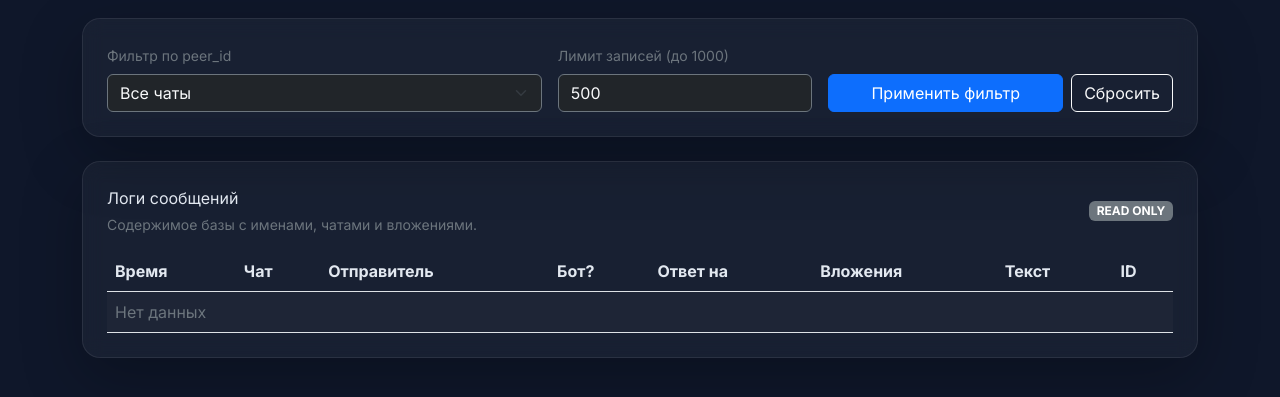
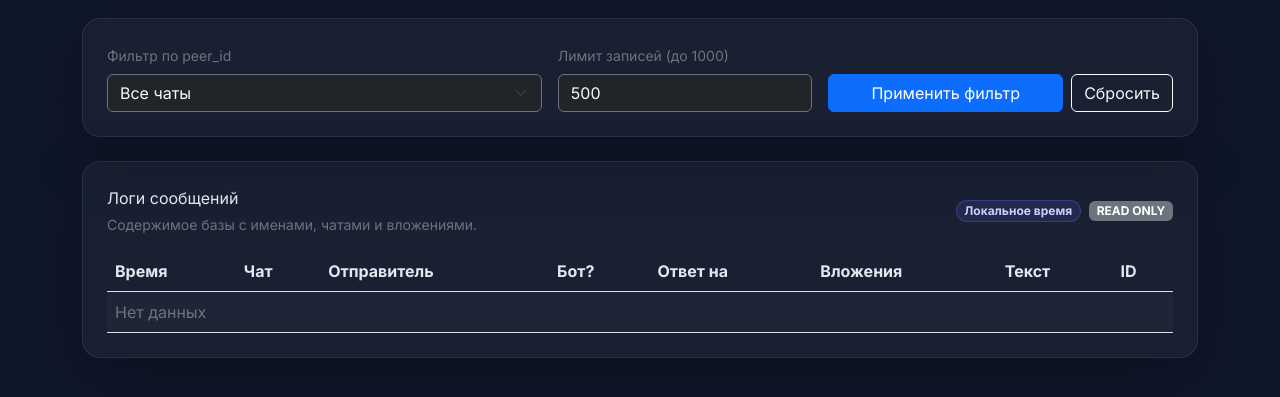
Before and after one commit to alexey-volnikov/nechaevka_bot, a Flask app: page /logs/full in a window 1280 px wide. Shown: the part 205-602 px from the top of the page. Run offline with Flask 3, Linux system fonts and the light colour scheme; data comes from the database, SQL or seed files in the repository; data that the repository does not hold is empty; parts of the project's set-up code (start-up, migrations or seed data) failed here and were passed over.

Commit message:
Handle local timezone formatting

```diff
--- a/app.py
+++ b/app.py
@@ -95,7 +95,8 @@ class BotState:
                 self.last_messages.pop(0)  # Удаляем самое старое сообщение при переполнении
         elif event_kind == "invite":  # Если событие связано с участниками
             self.invites += 1  # Увеличиваем счетчик приглашений/удалений
-        timestamp = datetime.utcnow().strftime("%H:%M:%S")  # Фиксируем время события в UTC
+        current_time = datetime.now().astimezone()  # Фиксируем локальное время с таймзоной
+        timestamp = current_time.isoformat()  # Сохраняем ISO-строку с информацией о зоне
         self.events_timeline.append(  # Добавляем точку для графика
             {
                 "time": timestamp,  # Время точки
@@ -161,7 +162,7 @@ class EventLogger:
         }  # Словарь с описанием хранилища
 
     def log_event(self, event_type: str, payload: Dict, peer_title: Optional[str] = None, from_name: Optional[str] = None) -> None:
-        created_at = datetime.utcnow().isoformat()  # Фиксируем время вставки
+        created_at = datetime.now().astimezone().isoformat()  # Фиксируем локальное время вставки с таймзоной
         peer_id = payload.get("peer_id")  # Берем ID чата
         from_id = payload.get("from_id")  # Берем автора
         message_id = payload.get("id")  # Берем ID сообщения
@@ -533,10 +534,17 @@ def build_dashboard_app(
     def assemble_storage() -> Dict[str, object]:
         return event_logger.describe_storage()  # Возвращаем информацию о файле базы
 
+    def localize_iso(timestamp: Optional[str]) -> Optional[str]:
+        try:  # Пытаемся преобразовать ISO-строку
+            parsed = datetime.fromisoformat(timestamp) if timestamp else None  # Парсим дату с таймзоной
+            return parsed.astimezone().isoformat() if parsed else None  # Конвертируем в локальное время и возвращаем ISO
+        except Exception:  # Обрабатываем неверный формат строки
+            return None  # Возвращаем None при ошибке
+
     def serialize_service_event(row: Dict) -> Dict[str, object]:
         return {
             "id": row.get("id"),  # ID строки
-            "created_at": row.get("created_at"),  # Локальное время создания
+            "created_at": localize_iso(row.get("created_at")),  # Локальное время создания в ISO-формате
             "event_type": row.get("event_type"),  # Тип события (info/warning/error)
             "status_code": row.get("status_code"),  # Код статуса
             "description": row.get("description"),  # Русское пояснение
@@ -546,7 +554,7 @@ def build_dashboard_app(
     def serialize_log(row: Dict) -> Dict:
         return {
             "id": row.get("id"),  # ID записи
-            "created_at": row.get("created_at"),  # Время создания
+            "created_at": localize_iso(row.get("created_at")),  # Локальное время создания в ISO-формате
             "event_type": row.get("event_type"),  # Тип события
             "peer_id": row.get("peer_id"),  # ID чата
             "peer_title": row.get("peer_title"),  # Название чата
--- a/templates/logs.html
+++ b/templates/logs.html
@@ -78,7 +78,10 @@
             <div class="card-title mb-1">Логи сообщений</div> <!-- Название -->
             <div class="text-secondary small">Содержимое базы с именами, чатами и вложениями.</div> <!-- Подпись -->
           </div> <!-- Конец левой части -->
-          <span class="badge bg-secondary">READ ONLY</span> <!-- Бейдж режима -->
+          <div class="d-flex align-items-center gap-2"> <!-- Контейнер бейджей -->
+            <span class="badge-soft badge rounded-pill" id="timezone-hint" title="">Локальное время</span> <!-- Бейдж с подсказкой о таймзоне -->
+            <span class="badge bg-secondary">READ ONLY</span> <!-- Бейдж режима -->
+          </div> <!-- Конец контейнера бейджей -->
         </div> <!-- Конец заголовка таблицы -->
         <div class="table-responsive"> <!-- Обертка таблицы -->
           <table class="table table-striped align-middle mb-0"> <!-- Таблица -->
@@ -188,6 +191,21 @@
     let serviceOffset = 0; // Текущее смещение
     let serviceTotal = 0; // Общее количество сервисных событий
 
+    const timezoneInfo = Intl.DateTimeFormat().resolvedOptions(); // Читаем параметры локальной таймзоны
+    const timezoneOffsetMinutes = new Date().getTimezoneOffset(); // Получаем смещение в минутах относительно UTC
+    const timezoneOffsetSign = timezoneOffsetMinutes <= 0 ? '+' : '-'; // Определяем знак смещения
+    const timezoneOffsetHours = String(Math.floor(Math.abs(timezoneOffsetMinutes) / 60)).padStart(2, '0'); // Вычисляем часы смещения
+    const timezoneOffsetRestMinutes = String(Math.abs(timezoneOffsetMinutes) % 60).padStart(2, '0'); // Вычисляем минуты смещения
+    const timezoneLabel = `UTC${timezoneOffsetSign}${timezoneOffsetHours}:${timezoneOffsetRestMinutes} (${timezoneInfo.timeZone || 'локальное время'})`; // Формируем строку подсказки
+    const timeFormatter = new Intl.DateTimeFormat(undefined, { hour: '2-digit', minute: '2-digit', second: '2-digit', timeZone: timezoneInfo.timeZone, timeZoneName: 'short' }); // Настраиваем форматер локального времени
+
+    document.getElementById('timezone-hint').title = `Отображается время ${timezoneLabel}`; // Заполняем подсказку бейджа таймзоны
+
+    function formatDateTime(value) { // Функция форматирования даты в локальное время
+      const parsed = value ? new Date(value) : null; // Парсим строку даты
+      return parsed && !Number.isNaN(parsed.valueOf()) ? timeFormatter.format(parsed) : '—'; // Возвращаем отформатированное значение или тире
+    } // Конец функции форматирования
+
     function switchToMessages() { // Функция показа вкладки сообщений
       messagesSection.classList.remove('d-none'); // Убираем скрытие секции сообщений
       messagesSection.classList.add('d-block'); // Добавляем показ секции сообщений
@@ -237,7 +255,8 @@
         const botBadge = log.is_bot ? 'Да' : 'Нет'; // Флаг бота
         const peerLabel = log.peer_title ? `${log.peer_title} (ID: ${log.peer_id ?? '—'})` : `${log.peer_id ?? '—'}`; // Подпись чата
         const authorLabel = log.from_name ? `${log.from_name} (ID: ${log.from_id ?? '—'})` : `${log.from_id ?? '—'}`; // Подпись автора
-        row.innerHTML = `<td>${log.created_at ?? '—'}</td><td>${peerLabel}</td><td>${authorLabel}</td><td>${botBadge}</td><td>${log.reply_to ?? '—'}</td><td>${attachments}</td><td>${log.text ?? ''}</td><td>${log.message_id ?? '—'}</td>`; // Заполняем ячейки
+        const createdAt = formatDateTime(log.created_at); // Преобразуем время в локальный формат
+        row.innerHTML = `<td>${createdAt}</td><td>${peerLabel}</td><td>${authorLabel}</td><td>${botBadge}</td><td>${log.reply_to ?? '—'}</td><td>${attachments}</td><td>${log.text ?? ''}</td><td>${log.message_id ?? '—'}</td>`; // Заполняем ячейки
         logsBody.appendChild(row); // Добавляем строку в таблицу
       }); // Конец цикла
     } // Конец функции отрисовки
@@ -253,7 +272,8 @@
         const type = log.event_type || 'info'; // Определяем тип события
         const badgeClass = `service-pill ${type}`; // Готовим класс пилюли
         const dotClass = `service-dot ${type}`; // Готовим класс точки
-        row.innerHTML = `<td>${log.created_at ?? '—'}</td><td><span class="${badgeClass}"><span class="${dotClass}"></span>${type}</span></td><td>${log.status_code ?? '—'}</td><td>${log.description ?? '—'}</td><td>${log.message ?? ''}</td>`; // Заполняем строку
+        const createdAt = formatDateTime(log.created_at); // Форматируем время сервисного события
+        row.innerHTML = `<td>${createdAt}</td><td><span class="${badgeClass}"><span class="${dotClass}"></span>${type}</span></td><td>${log.status_code ?? '—'}</td><td>${log.description ?? '—'}</td><td>${log.message ?? ''}</td>`; // Заполняем строку
         serviceBody.appendChild(row); // Добавляем строку в таблицу
       }); // Конец цикла
     } // Конец функции отрисовки сервисных логов
```
Also changed, not shown: templates/index.html (+18 -2 lines).
